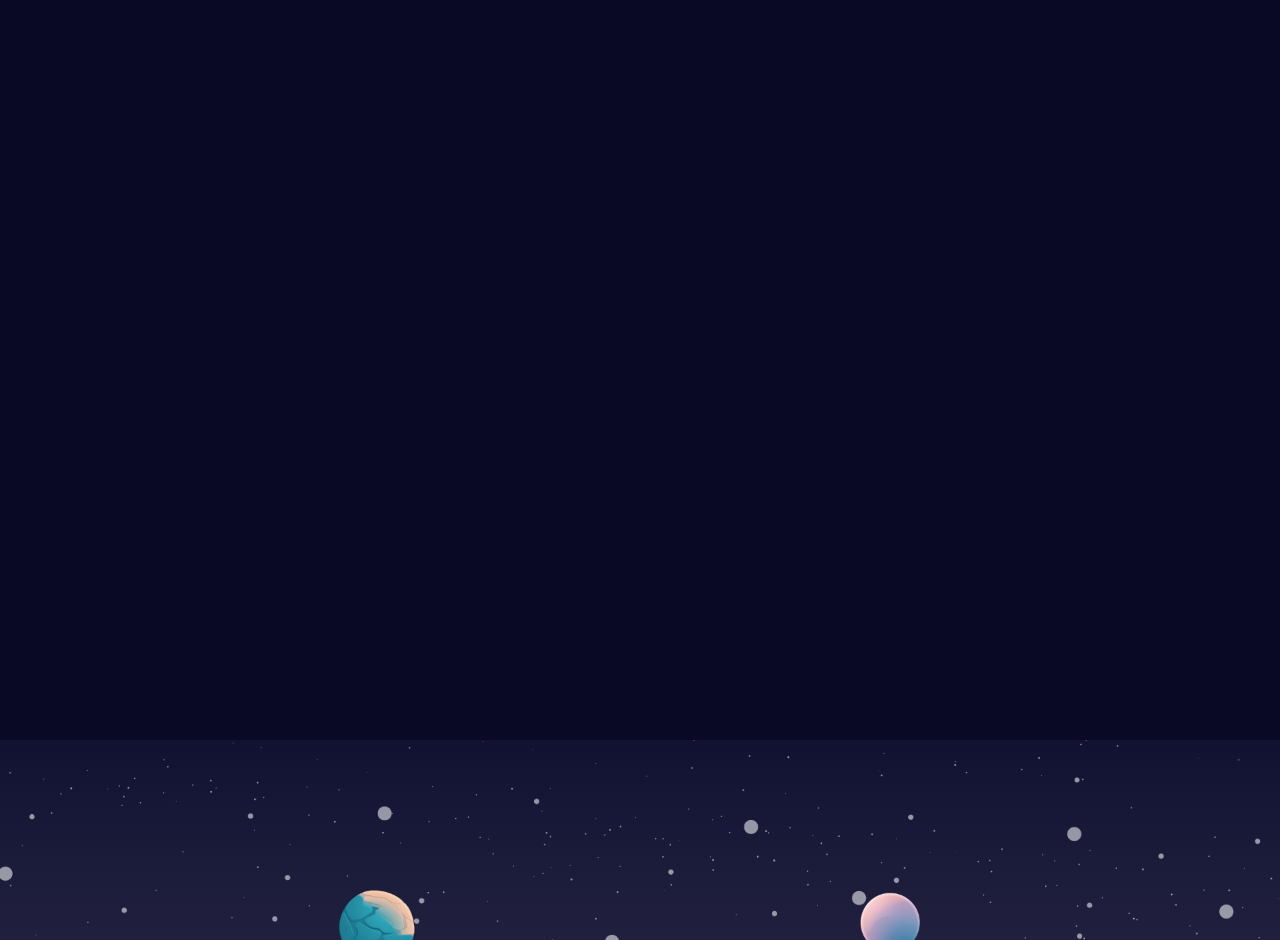
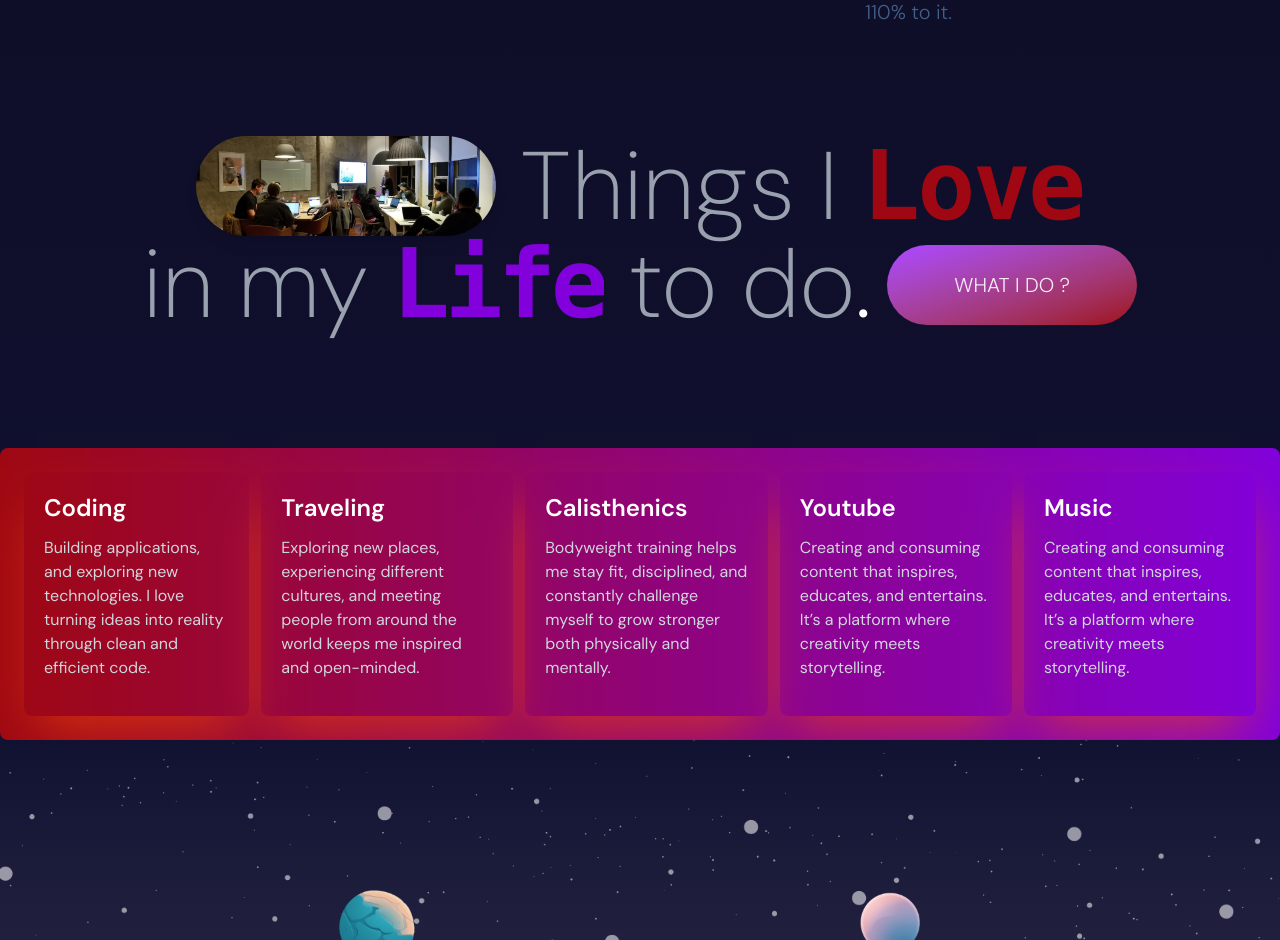
Before and after one commit to rou-nak-cloud/Portfolio.dev.co, a React (Vite) app: page / in a window 1280 px wide. Shown: the part 2940-3880 px from the top of the page. Built offline with nearby package versions, Linux system fonts and the light colour scheme.

Commit message:
Fond Things section

```diff
--- a/src/App.jsx
+++ b/src/App.jsx
@@ -3,6 +3,7 @@ import Navbar from './components/Navbar'
 import Hero from './components/Hero'
 import Parallax from './components/Parallax'
 import { Education } from './components/Education'
+import FondThings from './components/FondThings'
 
 const App = () => {
     const dotRef =  useRef(null)
@@ -31,7 +32,7 @@ const App = () => {
       scale.current = 1 // reset
     }
     // Attach to all text elements (p, h1–h6, span, a)
-  const textElements = document.querySelectorAll("p, h1, h2, h3, h4, h5, h6, span, a")
+  const textElements = document.querySelectorAll("p, h1, h2, h3, h4, h5, h6, span, a, button")
   textElements.forEach((el) => {
     el.addEventListener("mouseenter", handleMouseEnter)
     el.addEventListener("mouseleave", handleMouseLeave)
@@ -74,7 +75,9 @@ const App = () => {
         <section id='Education' className="min-h-fit">
           <Education />
         </section>
-        <section></section>
+        <section>
+          <FondThings />
+        </section>
         <section id='Projects'>
           <Parallax type='projects' />
         </section>
--- a/src/assets/assets.js
+++ b/src/assets/assets.js
@@ -10,6 +10,7 @@ import scroll from './scroll.png'
 import mountains from './mountains.png'
 import planets from './planets.png'
 import stars from './stars.png'
+import people from './people.webp'
 
 const assets = {
   heroPng,
@@ -17,6 +18,7 @@ const assets = {
   mountains,
   planets,
   stars,
+  people,
 }
 export default assets
 
@@ -87,3 +89,26 @@ export const educations = [
     ]
   }
 ];
+
+export const interests = [
+  {
+    title: "Coding",
+    desc: "Building applications, and exploring new technologies. I love turning ideas into reality through clean and efficient code.",
+  },
+  {
+    title: "Traveling",
+    desc: "Exploring new places, experiencing different cultures, and meeting people from around the world keeps me inspired and open-minded.",
+  },
+  {
+    title: "Calisthenics",
+    desc: "Bodyweight training helps me stay fit, disciplined, and constantly challenge myself to grow stronger both physically and mentally.",
+  },
+  {
+    title: "Youtube",
+    desc: "Creating and consuming content that inspires, educates, and entertains. It’s a platform where creativity meets storytelling.",
+  },
+  {
+    title: "Music",
+    desc: "Creating and consuming content that inspires, educates, and entertains. It’s a platform where creativity meets storytelling.",
+  },
+]
--- /dev/null
+++ b/src/components/FondThings.jsx
@@ -0,0 +1,59 @@
+import React from 'react'
+import { motion } from 'motion/react'
+import assets, { interests } from '../assets/assets'
+
+const FondThings = () => {
+  return (
+    <div className='Fond bg-gradient-to-b from-[#0e0e28] to-[#111132] h-full flex flex-col justify-between gap-20'>
+      <motion.div className='textContainer flex-1 self-end flex items-center gap-2'>
+        <p className='font-light text-xl text-[#425f87] text-right'>
+            I <span className='font-bold text-[#2e5fa3]'>focus</span> on one thing and give my<br /> 110% to it.
+        </p>
+        <hr className='w-xs b-[1px] border-t border-[#425f87] opacity-90' />
+      </motion.div>
+      <motion.div className='titleContainer flex-2 flex flex-col items-center'>
+        <div className='title flex items-center gap-5'>
+            <div className='img w-[300px] h-[100px] overflow-hidden rounded-[150px] shadow-lg'>
+                <img src={assets.people} alt="people" className='w-full h-full object-cover' />
+            </div>
+            <h1 className='text-8xl font-extralight pl-1 text-gray-400'>
+                Things I <b className='font-bold font-mono tracking-tight bg-red-800 bg-clip-text text-transparent cursor-grab'>Love</b>
+            </h1>
+        </div>
+        <div className="titleUnder flex items-center justify-center pl-0 gap-4">
+        <h1 className='text-8xl font-extralight text-gray-400'>
+            in my <b className='font-bold bg-purple-700 bg-clip-text text-transparent cursor-grab font-mono tracking-tighter'>Life</b> to do<span className='text-white'>.</span>
+        </h1>
+        <button className="px-4 py-2 w-[250px] h-[80px] rounded-[150px]
+            bg-gradient-to-br from-purple-500 to-red-800
+            text-white/90 text-xl font-light cursor-none
+            transition-all duration-500 ease-in-out
+            hover:from-red-800 hover:to-purple-600 hover:scale-103">
+            WHAT I DO ?
+        </button>
+        </div>
+      </motion.div>
+      <motion.div className='listContainer flex-2'>
+        <div className='bg bg-gradient-to-l from-purple-700 to bg-red-800 max-w-[1356px] m-auto p-1 rounded-lg  transition-all duration-500 ease-in-out
+            hover:from-purple-700  hover:to-red-900/90 '>
+        <div className='Box flex gap-3 max-w-[1356px] p-5 rounded-lg border-0 bg-blend-difference'>
+             {interests.map((item, index) => (
+        <div
+          key={index}
+          className="p-5 rounded-lg shadow-2xl shadow-orange-600/60 bg-blend-color text-white transition-all duration-500 ease-in-out hover:scale-106"
+        >
+          <h2 className="text-2xl font-semibold mb-3">{item.title}</h2>
+          <p className="text-gray-300 mb-4">{item.desc}</p>
+          {/* <button className="px-10 py-2 rounded-lg border-none  bg-gray-800/30 hover:scale-105 transition-transform duration-300">
+            Go
+          </button> */}
+        </div>
+      ))}
+        </div>
+        </div>
+      </motion.div>
+    </div>
+  )
+}
+
+export default FondThings
```
